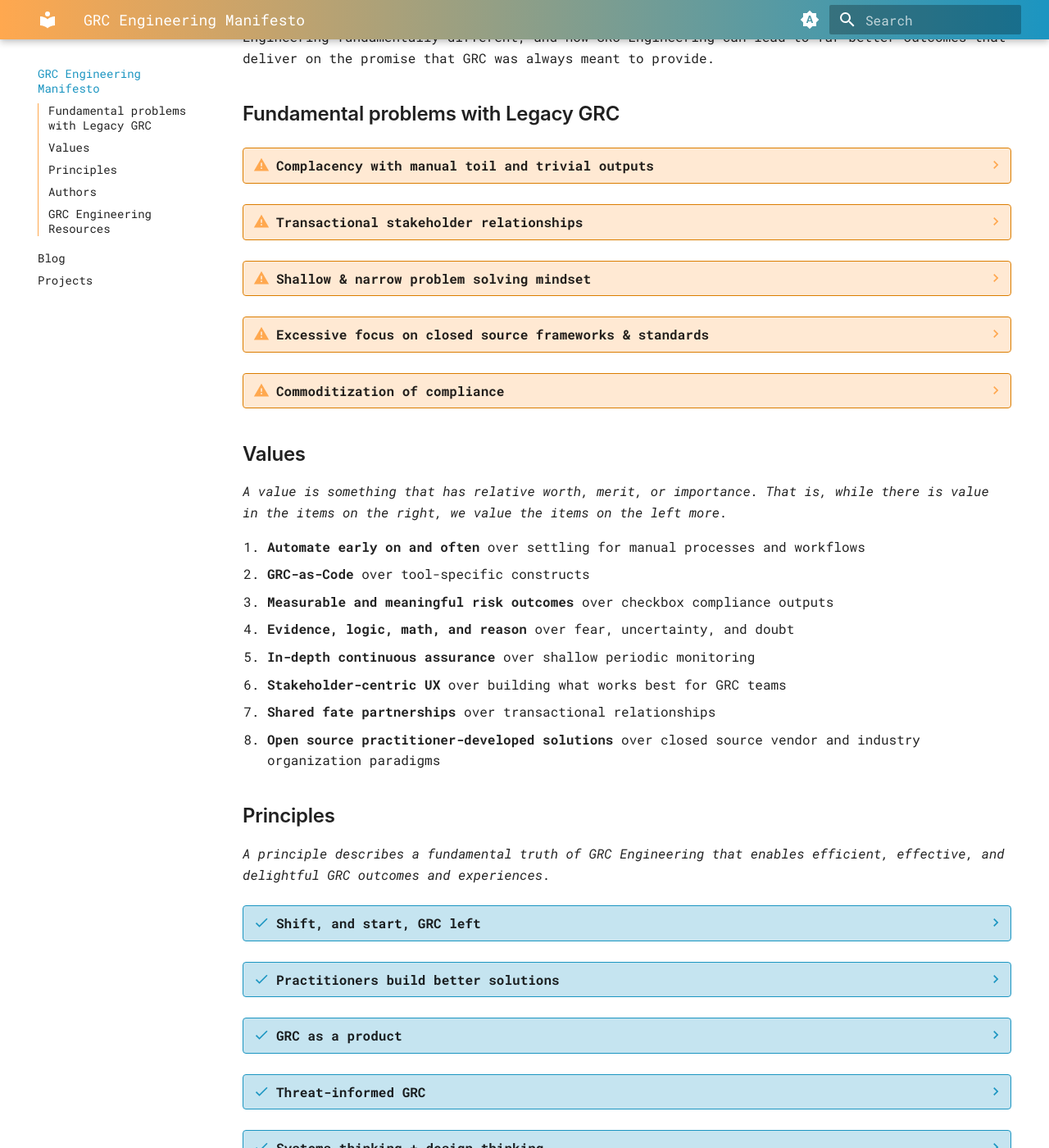
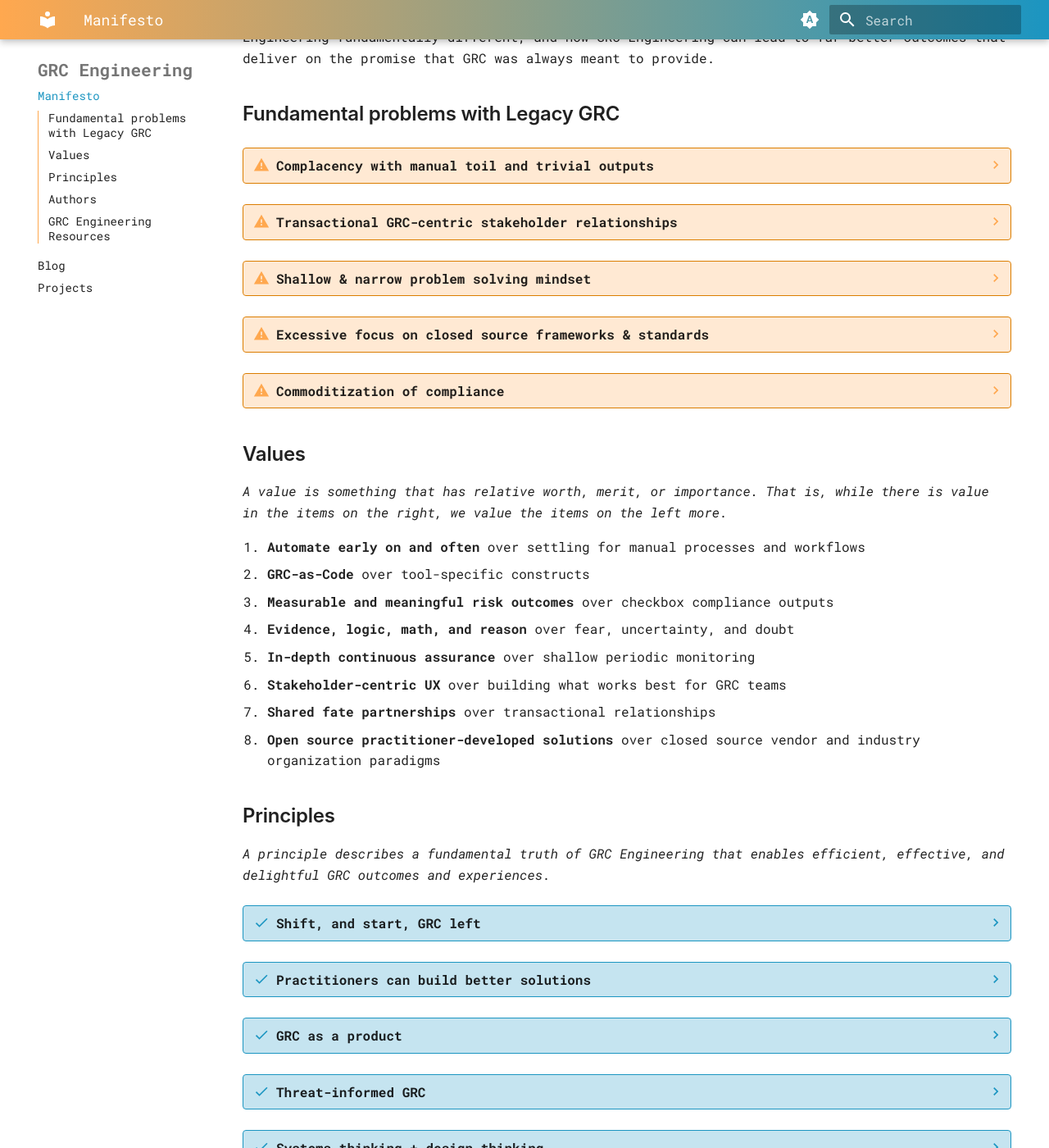
Before and after one commit to grcengineering/grcengineering.github.io, an MkDocs documentation site: the page built from docs/index.md, in a window 1280 px wide and 1400 px high, scrolled down 664 px. Shown: the whole window at 82% size. Built offline with MkDocs 1.6.1 and Material for MkDocs 9.7.7, drawn with Linux system fonts in a browser that asks for light colours; some web fonts are replaced; plug-ins that fetch from the network failed and are left out; some of the changed lines change nothing that is shown; some of the changed text lies outside the part shown.

Commit message:
Final edits before announcing

```diff
--- a/docs/index.md
+++ b/docs/index.md
@@ -1,4 +1,4 @@
-# GRC Engineering Manifesto
+# Manifesto
 
 GRC Engineering is a step-change evolution in security governance, risk, and compliance (GRC), and related disciplines such as trust and assurance. It’s more than just “GRC + writing code.”  It’s a fundamental shift in how GRC is done, one that fully embraces an engineering mindset (broadly speaking), [systems thinking](https://en.m.wikipedia.org/wiki/Systems_thinking) and [design thinking](https://en.m.wikipedia.org/wiki/Design_thinking), and a customer-centric focus around how best to deliver GRC outcomes.
 
@@ -20,13 +20,13 @@
 
     **For example**: the practice of requiring screenshots for producing evidence of control effectiveness (“make sure your system clock is visible!”) or the practice of periodic look-back analyses (change management reviews, user access reviews, etc.), neither of which scale in ways that allow for demonstrating holistic control effectiveness, timely detection and correction of control deviations or failures, etc.
 
-??? warning "Transactional stakeholder relationships"
+??? warning "Transactional GRC-centric stakeholder relationships"
 
     Stakeholders and their needs aren’t fully accounted for or appreciated in GRC programs. They are often treated solely as “providers” of GRC activity inputs rather than consumers of what GRC provides to them. GRC teams tend to only reach out to stakeholders once a quarter or once a year when it’s time to produce evidence of a control or review and approve a policy. A mindset of “what do I need from this stakeholder and when do I need it” prevails over a more customer-centric one of “how can I make it as easy as possible for this stakeholder to uphold their responsibilities and achieve their goals in the context of GRC?”
 
     Likewise, GRC tools, processes, data, and experiences are tailored to the needs, desires, and opinions of GRC teams. This creates friction between teams, misinformed thinking within GRC, missed opportunities to create more effective solutions, and frustrating experiences for GRC teams and GRC stakeholders alike.
 
-    **For example**: purpose-built risk register web applications that provide a UI and UX that are barely tolerable for GRC practitioners and that are beyond intolerable for software developers, IT admins, executives, and other organizational stakeholders. Rather than being able to collaborate with cross-functional stakeholders within their risk register, GRC practitioners are forced to live in their siloed tool, integrate with a separate work management tool, and sync items as needed for stakeholders to consume. This results in avoidable waste.
+    **For example**: purpose-built risk register web applications that provide a UI and UX that are barely tolerable for GRC practitioners and that are beyond intolerable for software developers, IT admins, executives, and other organizational stakeholders. Rather than being able to collaborate with cross-functional stakeholders within their risk register, GRC practitioners are forced to live in their siloed tool, integrate with a separate work management tool (e.g. Jira, Asana, Monday, etc.), and sync items as needed for stakeholders to consume. This results in avoidable waste.
 
 ??? warning "Shallow & narrow problem solving mindset"
 
@@ -45,6 +45,8 @@
 ??? warning "Commoditization of compliance"
 
     While the advent of compliance automation products and low-cost audits have boosted GRC’s efficiency, the same cannot be said about the impact they’ve had on GRC’s effectiveness. In other words: automating and streamlining Legacy GRC practices simply results in producing low-value outcomes faster. In this context, GRC is largely, if not entirely, valued as a sales enabler or a “cover-your-ass” necessity rather than as foundational for having strong security and privacy practices that sustainably improve organizational outcomes and customer value.
+
+    For example: SOC 2 Type II audits are notorious for being inherently open ended “tests” of an organization's controls. In cases where a low cost audit provider is used, it can be akin to a student writing both the questions and answer key for an exam, providing that to the teacher, and the teacher grading their answers accordingly. Organizations have long been incentivized to pass their audits with no findings so as to not disrupt sales. Audit providers have been incentivized to be “flexible” to ensure their customers are happily provided a passing audit and keep giving them their business. Vendor due diligence teams are pressured to approve vendors and accept industry standard audit results without much, if any, additional scrutiny, treating it as a “rigorous” examination of an organization’s controls. New GRC automation products merely speed up this perversely incentivized cycle without creating stronger incentives to improve controls beyond checkbox compliance.
 
 ## Values
 _A value is something that has relative worth, merit, or importance. That is, while there is value in the items on the right, we value the items on the left more._
@@ -66,21 +68,29 @@
 
     By embedding GRC practices during the initial stages of system or process development, all stakeholders (including GRC, Eng, Infra) can proactively avoid potential risks, be compliant-by-default, and start with well-governed processes and implementations that scale smoothly over time.
 
-??? success "Practitioners build better solutions"
+??? success "Practitioners can build better solutions"
 
-    When working together in an open, collaborative, and welcoming community, GRC practitioners – more so than vendors, government agencies, and industry organizations – are in the best position to define and build highly effective solutions to the problems they face on a regular basis. We have seen this be the case with best-in-class open source security solutions that have been developed by practitioners across other security domains over the years: Metasploit for offensive security, osquery for endpoint security, Trufflehog for credential security, Velociraptor for threat hunting, etc.
+    When working together in an open, collaborative, and welcoming community, GRC practitioners – more so than vendors, government agencies, and industry organizations – are in a prime position to define and build the best solutions to the problems they face on a regular basis. Building *and* using solutions for your own problems creates an immediate feedback loop that allows for faster and more intelligent iteration around feature development, UI/UX enhancements, and defect resolution. We have seen this be the case with best-in-class open source security solutions that have been developed by practitioners across other security domains over the years: [Metasploit](https://github.com/rapid7/metasploit-framework) for offensive security, [osquery](https://github.com/osquery/osquery) for endpoint security, [Trufflehog](https://github.com/trufflesecurity/trufflehog) for credential security, [Velociraptor](https://github.com/Velocidex/velociraptor) for threat hunting, etc. We can and should do the same for GRC tools, concepts, and frameworks.
 
 ??? success "GRC as a product"
 
-    When treated as a product as opposed to a service, GRC provides demonstrably beneficial business, mission, security, and assurance outcomes - beyond GRC’s primary use cases. For example: data collected through continuous control monitoring could be used by partner teams to solve other tangentially-related problems; user access review data helping system owners proactively maintain better security hygiene beyond what is expected from a compliance programs. (Original text: Instead, we propose the development of GRC products that demonstrably provide clearly defined business and security value outcomes.)
+    When treated as a product as opposed to a service, GRC provides demonstrably beneficial business, mission, security, and assurance outcomes - beyond GRC’s primary use cases. For example: data collected through continuous control monitoring could be used by partner teams to solve other tangentially-related problems; user access review data helping system owners proactively maintain better security hygiene beyond what is expected from a compliance programs.
 
 ??? success "Threat-informed GRC"
 
-    A clear and current evidence-based understanding of relevant threats and threat activity is necessary for effective control design, control testing, risk assessment, and risk management.
+    A clear and current evidence-based understanding of relevant threats and threat activity is necessary for consistently sustaining highly effective controls, risk management, and governance.
 
 ??? success "Systems thinking + design thinking"
 
-    Before trying to solve problems, it's essential to clearly identify the underlying root causes of them, understand how those root causes manifest symptomatically, and what people’s experiences are when dealing with them. Systems thinking allows us to more effectively make sense of problems by understanding them in a more holistic context of a system, i.e. things that interact and interrelate in ways that produce patterns of behaviors in which they exist. Design thinking allows us to ideate and implement highly effective solutions that empathetically account for stakeholders’ experiences and needs, embraces participatory approaches to solution development, and prioritizes rapid prototyping and frequent solution iteration to incrementally deliver value to stakeholders, early on and often.
+    Before trying to solve problems, it's essential to clearly identify the underlying root causes of them, understand how those root causes manifest symptomatically, and what people’s experiences are when dealing with them. [Systems thinking](https://en.m.wikipedia.org/wiki/Systems_thinking) allows us to more effectively do this by understanding problems in a more holistic context of an overarching system, i.e. things that interact and interrelate in ways that produce patterns of behaviors. Systems thinking can substantially augment GRC activities such as risk identification, analysis, and assessment; control design, monitoring, and testing; governance and process engineering; etc.
+
+    When combined with systems thinking, [design thinking](https://en.m.wikipedia.org/wiki/Design_thinking) allows us to ideate and implement highly effective solutions in ways that
+
+    - empathetically account for stakeholders’ experiences and needs
+    - embrace participatory approaches to solution development; and
+    - emphasize rapid prototyping and frequent solution iteration to incrementally deliver value to stakeholders, early on and often
+
+    Synthesizing these two thinking styles can unlock new levels of efficiency and effectiveness for any GRC program.
 
 ## Authors
 - [Ayoub Fandi](https://www.linkedin.com/in/ayoubfandi/)
--- a/mkdocs.yml
+++ b/mkdocs.yml
@@ -1,4 +1,4 @@
-site_name: ""
+site_name: "GRC Engineering"
 site_url: https://grc.engineering
 extra_css:
   - stylesheets/extra.css
```
